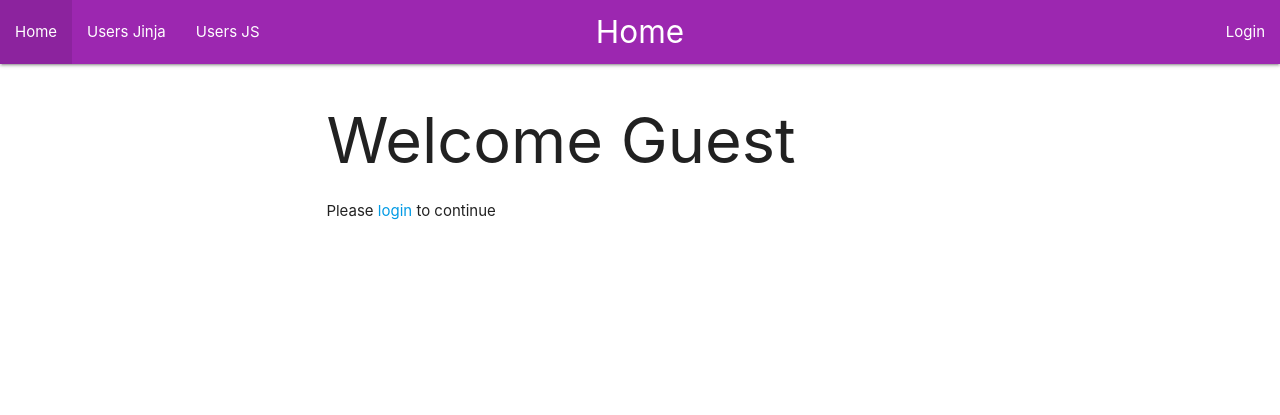
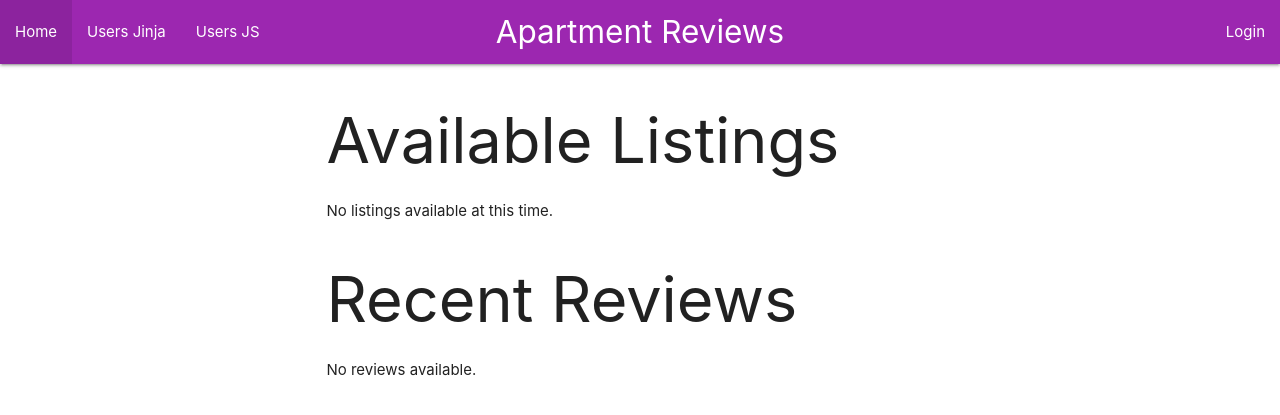
Before and after one commit to Crib-Coders/INFO2602Project, a Flask app: page / in a window 1280 px wide. Shown: the top 415 px of the page. Run offline with Flask 3, Linux system fonts and the light colour scheme; data that the repository does not hold is empty.

Commit message:
listings, not card view

```diff
--- a/App/controllers/listing.py
+++ b/App/controllers/listing.py
@@ -34,6 +34,9 @@ def get_listing(id):
 
 def get_all_listings():
     """Get all apartment listings"""
+    return Listing.query.all()
+
+def get_all_public_listings():
     return Listing.query.all()
 
 def get_all_listings_json():
--- a/App/templates/index.html
+++ b/App/templates/index.html
@@ -1,15 +1,48 @@
 {% extends "layout.html" %}
-{% block title %}Home{% endblock %}
-{% block page %}Home{% endblock %}
+{% block title %}Apartment Reviews{% endblock %}
+{% block page %}Apartment Reviews{% endblock %}
 
 {% block content %}
 <div class="container">
     {% if current_user.is_authenticated %}
-        <h1>Welcome {{ current_user.username }}</h1>
-        <p>You are logged in as {{ current_user.role }}</p>
+        <!-- PRIVATE VIEW (Logged In) -->
+        <div class="row">
+            <div class="col s12">
+                <h4>Welcome, {{ current_user.username }}!</h4>
+                <a href="{{ url_for('listing_views.view_listing', id=listing.id) }}">View Details</a>
+            </div>
+        </div>
+    {% endif %}
+
+    <!-- PUBLIC LISTINGS SECTION (Matches Wireframe) -->
+    <h1>Available Listings</h1>
+  {% if listings %}
+    <div class="listings-container">
+      {% for listing in listings %}
+        <div class="listing-card">
+          <h2>{{ listing.title }}</h2>
+          <p>Price: ${{ listing.price }}</p>
+          <p>Location: {{ listing.location }}</p>
+          <a href="{{ url_for('listing_views.view_listing', id=listing.id) }}">View Details</a>
+        </div>
+      {% endfor %}
+    </div>
+  {% else %}
+    <p>No listings available at this time.</p>
+  {% endif %}
+
+    <!-- PUBLIC REVIEWS SECTION (Matches Wireframe) -->
+    <h1>Recent Reviews</h1>
+    {% if reviews %}
+        {% for review in reviews %}
+            <div class="review">
+                <h3>{{ reviews.title }}</h3>
+                <p>{{ reviews.content }}</p>
+                <p>Rating: {{ reviews.rating }}</p>
+                <p>By: {{ reviews.user.username }}</p>
+            </div>
+        {% endfor %}
     {% else %}
-        <h1>Welcome Guest</h1>
-        <p>Please <a href="{{ url_for('auth_views.login_page') }}">login</a> to continue</p>
+        <p>No reviews available.</p>
     {% endif %}
-</div>
 {% endblock %}
--- a/App/views/__init__.py
+++ b/App/views/__init__.py
@@ -3,8 +3,9 @@
 from .user import user_views
 from .index import index_views
 from .auth import auth_views
+from .listing import listing_views
 from .admin import setup_admin
 
 
-views = [user_views, index_views, auth_views]
+views = [user_views, index_views, auth_views, listing_views]
 # blueprints must be added to this list
--- a/App/views/index.py
+++ b/App/views/index.py
@@ -1,11 +1,13 @@
 from flask import Blueprint, redirect, render_template, request, send_from_directory, jsonify
 from App.controllers import create_user, initialize
+from App.controllers.listing import get_all_public_listings  # Keep this import
 
 index_views = Blueprint('index_views', __name__, template_folder='../templates')
 
-@index_views.route('/', methods=['GET'])
+@index_views.route('/')
 def index_page():
-    return render_template('index.html')
+    listings = get_all_public_listings()  # Use the imported function
+    return render_template('index.html', listings=listings)  # Make sure listings is not None
 
 @index_views.route('/init', methods=['GET'])
 def init():
```
Also changed, not shown: App/templates/listing_details.html (added, +18 -0 lines), App/views/listing.py (added, +14 -0 lines).
